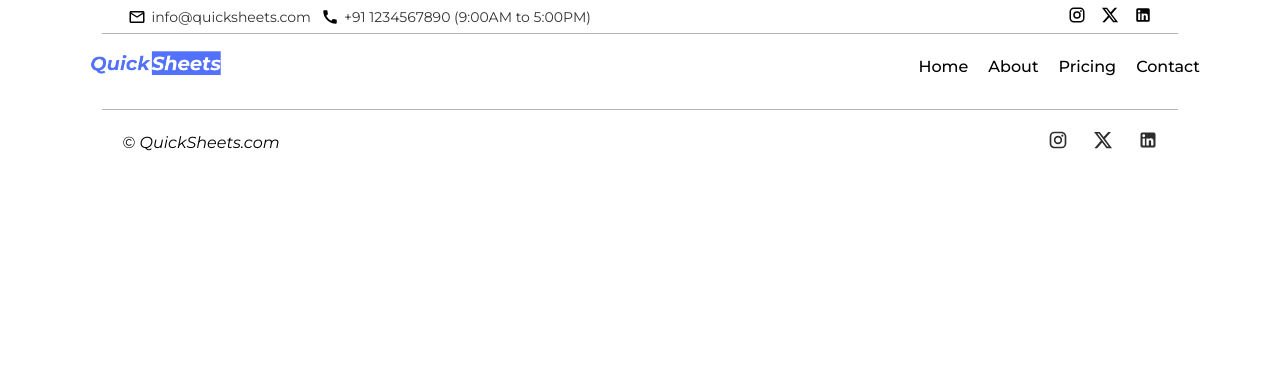
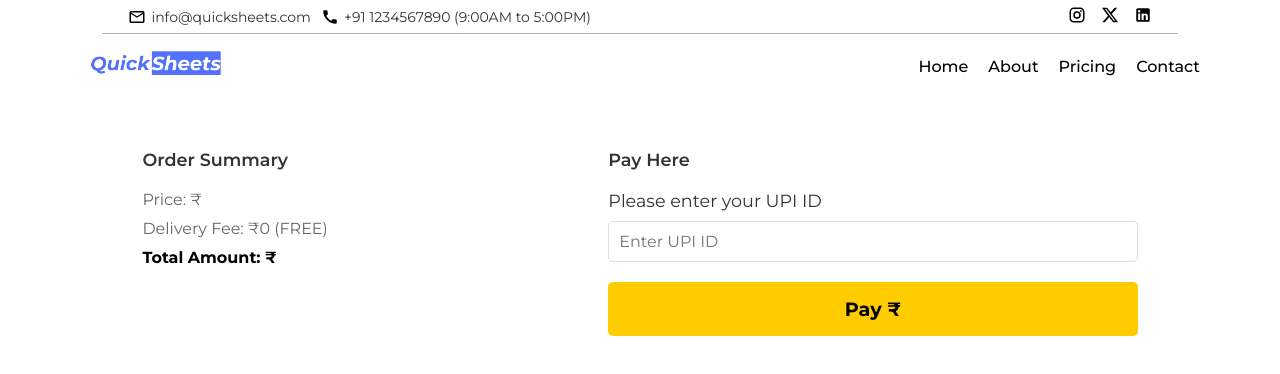
Before and after one commit to anuraggg912/QuickSheets, a React (Vite) app in the folder ProjectP1/: page /payment in a window 1280 px wide. Shown: the top 374 px of the page. Built offline with nearby package versions, Linux system fonts and the light colour scheme; no server answers.

Commit message:
modified:   ProjectP1/src/App.jsx modified:   ProjectP1/src/components/Orderpage/Order.jsx new file:   ProjectP1/src/components/Payment/Payment.css new file:   ProjectP1/src/components/Payment/Payment.jsx

```diff
--- a/ProjectP1/src/App.jsx
+++ b/ProjectP1/src/App.jsx
@@ -11,6 +11,7 @@ import Title from './Title/Title';
 import Review from './components/Review/Review';
 import Pricing from './pages/Pricing/Pricing';
 import Order from './components/Orderpage/Order';
+import Payment from './components/Payment/Payment';
 import { SpeedInsights } from '@vercel/speed-insights/react';
 
 function App() {
@@ -20,7 +21,6 @@ function App() {
         <Topbar />
         <Navbar />
         <AppContent />
-        <Footer />
       </Router>
     </div>
   );
@@ -29,6 +29,7 @@ function App() {
 function AppContent() {
   const location = useLocation();
   const isHomePage = location.pathname === '/';
+  const showFooter = !['/order', '/payment'].includes(location.pathname);
 
   return (
     <>
@@ -38,6 +39,7 @@ function AppContent() {
         <Route path="/pricing" element={<Pricing />} />
         <Route path="/contact" element={<Contact />} />
         <Route path="/order" element={<Order />} />
+        <Route path="/payment" element={<Payment />} />
       </Routes>
       {isHomePage && (
         <>
@@ -50,6 +52,7 @@ function AppContent() {
           <Contact />
         </>
       )}
+      {showFooter && <Footer />}
       <SpeedInsights />
     </>
   );
--- a/ProjectP1/src/components/Orderpage/Order.jsx
+++ b/ProjectP1/src/components/Orderpage/Order.jsx
@@ -2,6 +2,7 @@ import React, { useState, useEffect } from 'react';
 import './Order.css';
 import Select from 'react-select';
 import axios from 'axios';
+import { Link } from 'react-router-dom';
 
 const Order = () => {
     const [name, setName] = useState('');
@@ -346,8 +347,9 @@ const Order = () => {
                     rows="2"
                     placeholder="(optional)"
                 ></textarea>
-                <button className="btn-confirm" type="submit">Submit</button>
-                <div className="ImportantNote">
+                <Link to="/payment">
+                    <button className="btn-confirm" type="submit">Submit</button>
+                </Link>                <div className="ImportantNote">
                     <span>Important Note: </span>
                     <span> Your order will be delivered at the center gate of your block.</span>
                 </div>
--- /dev/null
+++ b/ProjectP1/src/components/Payment/Payment.css
@@ -0,0 +1,98 @@
+.payment-container {
+    display: flex;
+    flex-direction: row;
+    align-items: start;
+    justify-content: space-between;
+    padding: 20px;
+    width: 100%;
+    box-sizing: border-box;
+}
+
+.order-summary {
+    width: 35%;
+    max-width: 600px;
+    padding: 20px;
+}
+
+.payment-options {
+    width: 55%;
+    max-width: 600px;
+    padding: 20px;
+}
+
+.order-summary h2, .payment-options h2 {
+    margin-bottom: 20px;
+    font-size: 1.1rem;
+    font-weight: 600;
+    color: #333;
+}
+
+.order-summary p, .order-summary h3 {
+    margin-bottom: 10px;
+    font-size: 1rem;
+    color: #666;
+}
+
+.order-summary h3 {
+    font-weight: 700;
+    color: #000;
+}
+
+.payment-options form label {
+    display: block;
+    margin-bottom: 10px;
+    font-size: 1.1rem;
+    color: #333;
+}
+
+.payment-options form input[type="text"] {
+    display: block;
+    width: 100%;
+    padding: 10px;
+    margin-bottom: 20px;
+    border: 1px solid #ddd;
+    border-radius: 5px;
+    font-size: 1rem;
+}
+
+.payment-options form button {
+    display: block;
+    width: 100%;
+    padding: 15px;
+    background-color: #ffcc00;
+    color: #000;
+    border: none;
+    border-radius: 5px;
+    cursor: pointer;
+    font-size: 1.2rem;
+    font-weight: 700;
+}
+
+@media (max-width: 700px) {
+    .payment-container {
+        flex-direction: column;
+        align-items: center;
+        padding: 10px;
+    }
+
+    .order-summary, .payment-options {
+        width: 90%;
+    }
+
+    .order-summary h2, .payment-options h2 {
+        font-size: 0.9rem;
+    }
+
+    .order-summary p, .order-summary h3, .payment-options form label {
+        font-size: 0.9rem;
+    }
+
+    .payment-options form input[type="text"] {
+        font-size: 0.9rem;
+    }
+
+    .payment-options form button {
+        font-size: 0.9rem;
+        padding: 10px;
+    }
+}
--- /dev/null
+++ b/ProjectP1/src/components/Payment/Payment.jsx
@@ -0,0 +1,73 @@
+import React, { useState, useEffect } from 'react';
+import './Payment.css';
+import axios from 'axios';
+
+const PaymentOptions = () => {
+    const [orderSummary, setOrderSummary] = useState({});
+    const [upiID, setUpiID] = useState('');
+    const [paymentStatus, setPaymentStatus] = useState('');
+
+    useEffect(() => {
+        const fetchOrderSummary = async () => {
+            try {
+                const response = await axios.get('http://localhost:5000/order-summary');
+                setOrderSummary(response.data);
+            } catch (error) {
+                console.error('Error fetching order summary', error);
+            }
+        };
+
+        fetchOrderSummary();
+    }, []);
+
+    const handleUpiIDChange = (event) => {
+        setUpiID(event.target.value);
+    };
+
+    const handlePayment = async () => {
+        if (!upiID) {
+            alert('Please enter your UPI ID');
+            return;
+        }
+
+        const { totalAmount } = orderSummary;
+
+        // Create UPI payment URL
+        const paymentUrl = `upi://pay?pa=${upiID}&pn=QuickSheets&mc=1234&tid=1234567890&tt=10&am=${totalAmount}&cu=INR&url=https://quick-sheets.com`;
+
+        // Open UPI app
+        window.location.href = paymentUrl;
+
+        // Show status message
+        setPaymentStatus('Check your UPI app for payment request.');
+    };
+
+    return (
+        <div className="payment-container">
+            <div className="order-summary">
+                <h2>Order Summary</h2>
+                <p>Price: ₹{orderSummary.price}</p>
+                <p>Delivery Fee: ₹0 (FREE)</p>
+                <h3>Total Amount: ₹{orderSummary.totalAmount}</h3>
+            </div>
+            <div className="payment-options">
+                <h2>Pay Here</h2>
+                <form>
+                    <label>
+                        Please enter your UPI ID
+                    </label>
+                    <input
+                        type="text"
+                        value={upiID}
+                        onChange={handleUpiIDChange}
+                        placeholder="Enter UPI ID"
+                    />
+                    <button type="button" onClick={handlePayment}>Pay ₹{orderSummary.totalAmount}</button>
+                </form>
+                {paymentStatus && <p>{paymentStatus}</p>}
+            </div>
+        </div>
+    );
+};
+
+export default PaymentOptions;
```
